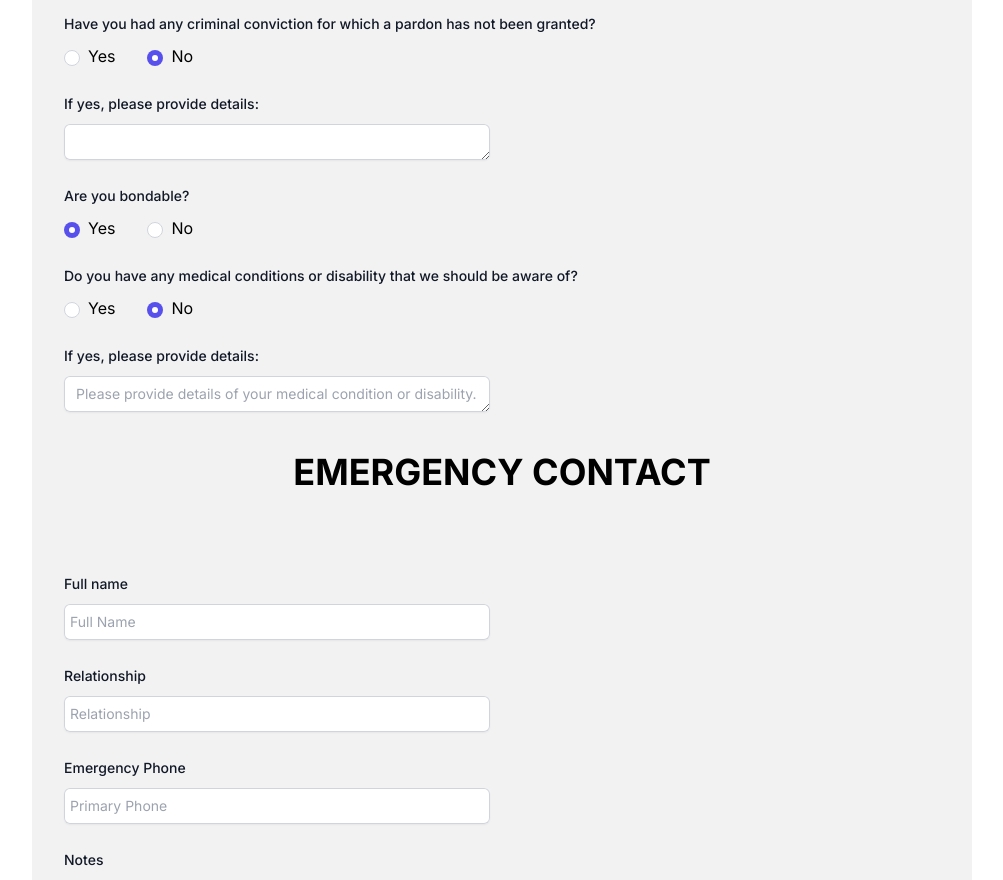
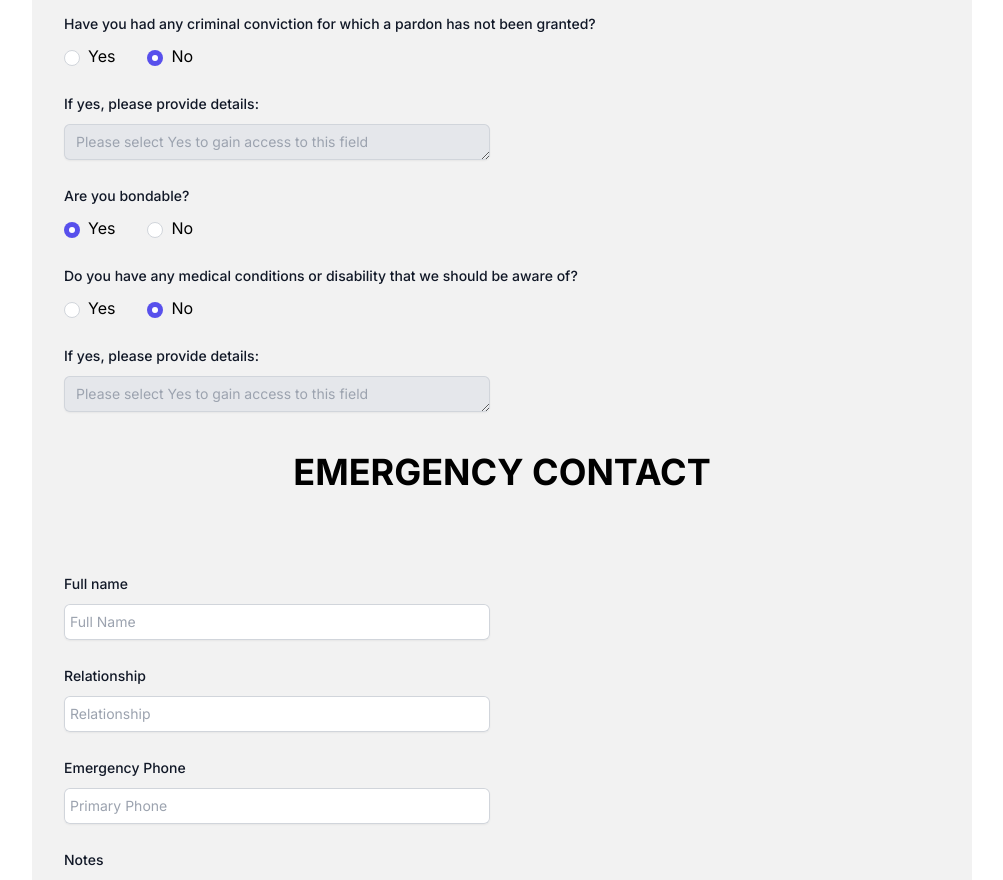
Before and after one commit to kngjms15/krvms, a Next.js app: page / in a window 1280 px wide. Shown: the part 1200-2080 px from the top of the page, without its empty margins (138-1141 px from the left). Built offline with nearby package versions, Linux system fonts and the light colour scheme.

Commit message:
Update backgroundInfo.tsx

```diff
--- a/app/registration/backgroundInfo/backgroundInfo.tsx
+++ b/app/registration/backgroundInfo/backgroundInfo.tsx
@@ -54,6 +54,7 @@ const BackgroundInfo = () => {
                   type="radio"
                   className="h-4 w-4 mr-2 border-gray-300 text-indigo-600 focus:ring-indigo-600"
                   checked={conviction}
+                  onChange={() => setConviction(true)}
                 />
                 <label>Yes</label>
               </div>
@@ -64,6 +65,7 @@ const BackgroundInfo = () => {
                   type="radio"
                   className="h-4 w-4 mr-2 border-gray-300 text-indigo-600 focus:ring-indigo-600"
                   checked={!conviction}
+                  onChange={() => setConviction(false)}
                 />
                 <label>No</label>
               </div>
@@ -81,9 +83,13 @@ const BackgroundInfo = () => {
               <textarea
                 id="conviction-details"
                 name="conviction-details"
+                placeholder={`${conviction ? 'Please provide details of your bond.' : 'Please select Yes to gain access to this field'}`}
                 rows={1}
-                className="block w-full rounded-md border-0 py-1.5 text-gray-900 shadow-sm ring-1 ring-inset ring-gray-300 placeholder:text-gray-400 focus:ring-2 focus:ring-inset focus:ring-indigo-600 sm:text-sm sm:leading-6"
+                className={`block w-full rounded-md border-0 py-1.5 text-gray-900 shadow-sm ring-1 ring-inset ring-gray-300 placeholder:text-gray-400 focus:ring-2 focus:ring-inset focus:ring-indigo-600 sm:text-sm sm:leading-6 ${
+                  conviction ? 'bg-white' : 'bg-gray-200'
+                }`}
                 defaultValue={""}
+                disabled={!conviction}
               />
             </div>
           </div>
@@ -103,6 +109,7 @@ const BackgroundInfo = () => {
                   type="radio"
                   className="h-4 w-4 mr-2 border-gray-300 text-indigo-600 focus:ring-indigo-600"
                   checked={bondable}
+                  onChange={() => setBondable(true)}
                 />
                 <label>Yes</label>
               </div>
@@ -113,6 +120,7 @@ const BackgroundInfo = () => {
                   type="radio"
                   className="h-4 w-4 mr-2 border-gray-300 text-indigo-600 focus:ring-indigo-600"
                   checked={!bondable}
+                  onChange={() => setBondable(false)}
                 />
                 <label>No</label>
               </div>
@@ -135,6 +143,7 @@ const BackgroundInfo = () => {
                   type="radio"
                   className="h-4 w-4 mr-2 border-gray-300 text-indigo-600 focus:ring-indigo-600"
                   checked={medicalCondition}
+                  onChange={() => setMedicalCondition(true)}
                 />
                 <label>Yes</label>
               </div>
@@ -145,6 +154,7 @@ const BackgroundInfo = () => {
                   type="radio"
                   className="h-4 w-4 mr-2 border-gray-300 text-indigo-600 focus:ring-indigo-600"
                   checked={!medicalCondition}
+                  onChange={() => setMedicalCondition(false)}
                 />
                 <label>No</label>
               </div>
@@ -163,9 +173,12 @@ const BackgroundInfo = () => {
                 id="conviction-details"
                 name="conviction-details"
                 rows={1}
-                placeholder="Please provide details of your medical condition or disability."
-                className="block w-full rounded-md border-0 py-1.5 text-gray-900 shadow-sm ring-1 ring-inset ring-gray-300 placeholder:text-gray-400 focus:ring-2 focus:ring-inset focus:ring-indigo-600 sm:text-sm sm:leading-6"
+                placeholder={`${medicalCondition ? 'Please provide details of your medical condition or disability.' : 'Please select Yes to gain access to this field'}`}
+                className={`block w-full rounded-md border-0 py-1.5 text-gray-900 shadow-sm ring-1 ring-inset ring-gray-300 placeholder:text-gray-400 focus:ring-2 focus:ring-inset focus:ring-indigo-600 sm:text-sm sm:leading-6 ${
+                  medicalCondition ? 'bg-white' : 'bg-gray-200'
+                }`}
                 defaultValue={""}
+                disabled={!medicalCondition}
               />
             </div>
           </div>
```
